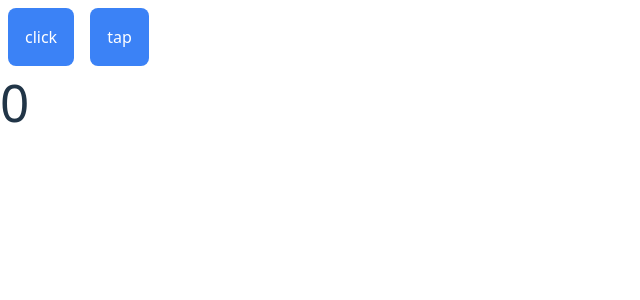
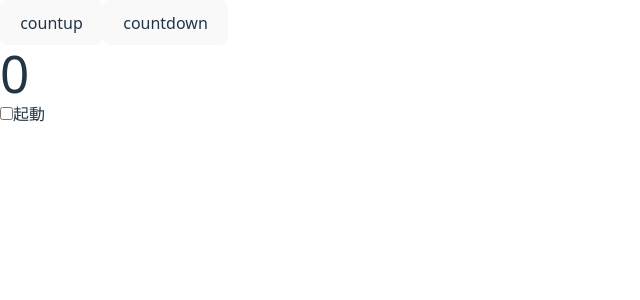
Before and after one commit to takashioguchi/my-react-app, a React (Vite) app: page / in a window 1280 px wide. Shown: the top 300 px of the page, without its empty margins (0-640 px from the left). Built offline with nearby package versions, Linux system fonts and the light colour scheme.

Commit message:
feat: refactor App component to use native buttons and update Btn component styles

```diff
--- a/src/App.jsx
+++ b/src/App.jsx
@@ -1,21 +1,41 @@
 import { useState } from "react";
-import Btn from "./Btn.jsx";
+//import Btn from "./Btn.jsx";
 import "./styles/animation.css";
 import "./Test.jsx";
 
 function App() {
+  const [onoff, setOnOff] = useState(false);
   const [count, setCount] = useState(0);
+
+  const handleChange = (e) => {
+    setOnOff(e.target.checked);
+  };
+
   const handleClick = () => {
     setCount(count + 1);
   };
   const handleTap = () => {
     setCount(count - 1);
   };
+
   return (
     <>
-      <Btn btnClick={handleClick}>click</Btn>
-      <Btn btnClick={handleTap}>tap</Btn>
+      <button onClick={handleClick} disabled={!onoff}>
+        countup
+      </button>
+      <button onClick={handleTap} disabled={!onoff}>
+        countdown
+      </button>
       <h1>{count}</h1>
+      <label htmlFor="kidou">
+        <input
+          id="kidou"
+          type="checkbox"
+          checked={onoff}
+          onChange={handleChange}
+        />
+        起動
+      </label>
     </>
   );
 }
--- a/src/Btn.jsx
+++ b/src/Btn.jsx
@@ -2,7 +2,11 @@ const Btn = ({ btnClick, children }) => {
   return (
     <button
       onClick={btnClick}
-      className="p-4 m-2 bg-blue-500 text-white rounded-lg hover:bg-blue-700 transition-colors"
+      disabled={false}
+      className="p-4 m-2 bg-blue-500 text-white rounded-lg
+  hover:bg-blue-700
+  disabled:opacity-50
+  disabled:cursor-not-allowed"
     >
       {children}
     </button>
```
